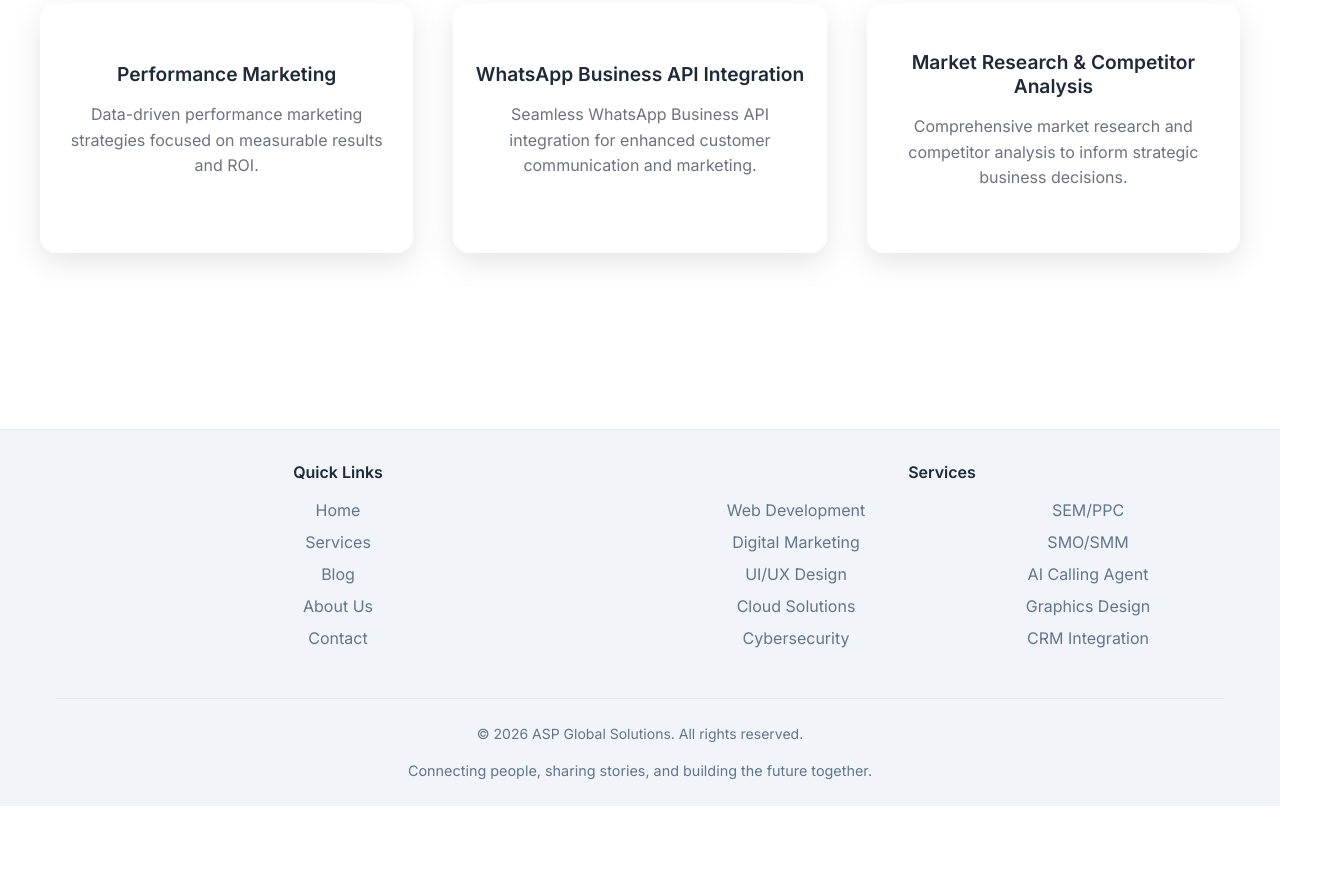
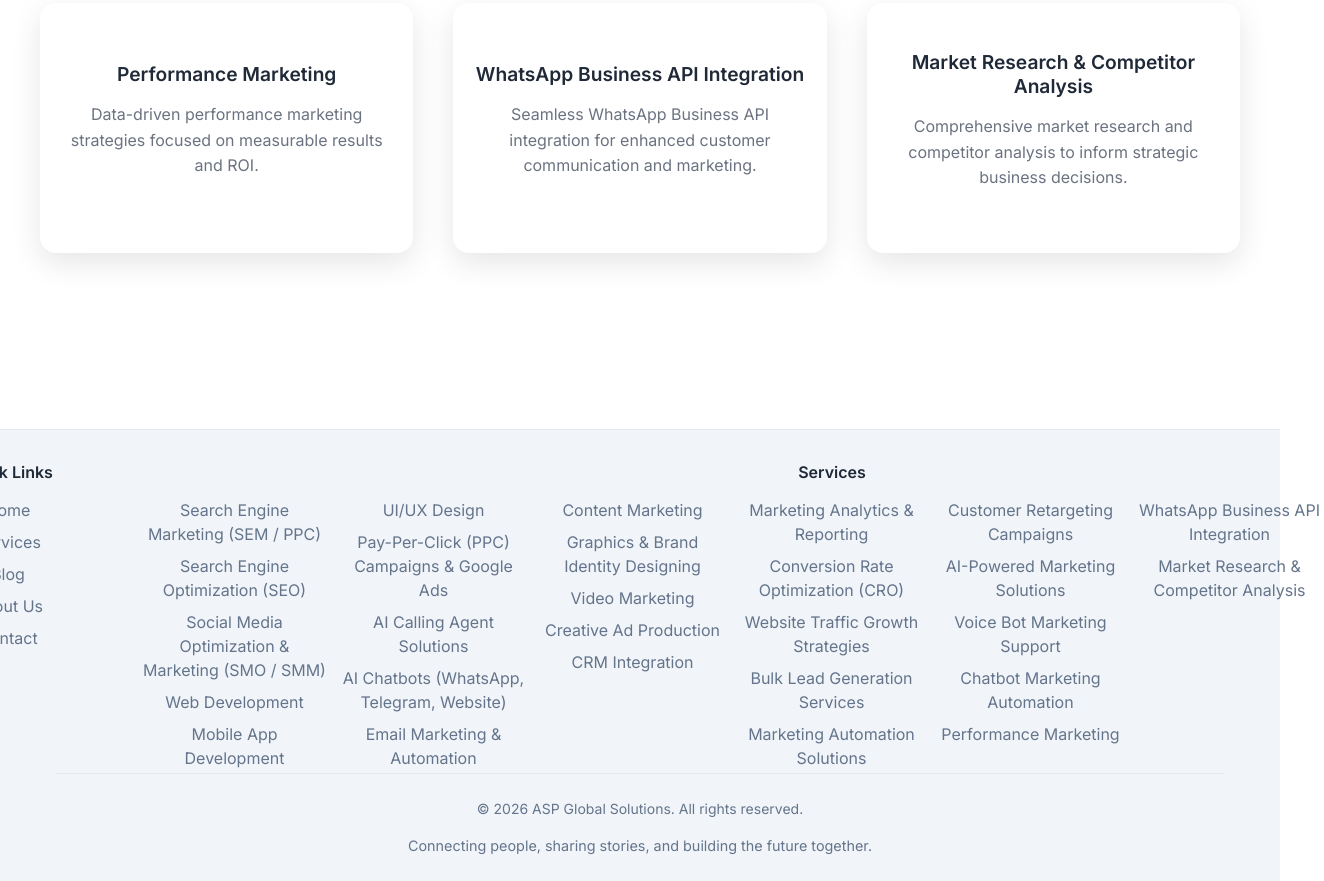
Before and after one commit to Divyanshi-gc21/asp-global-solutions-site, a website: page services.html in a window 1280 px wide. Shown: the part 2686-3567 px from the top of the page, 1324 px wide, since content can reach past the window. Before the commit the page ends 3492 px from the top, so only its background shows below. Drawn offline with Linux system fonts and the light colour scheme.

Commit message:
Update footer sections: Add services in columns and contact info to index and contact pages, revert services page footer change

```diff
--- a/services.html
+++ b/services.html
@@ -180,7 +180,7 @@
   <!-- Footer -->
   <footer class="site-footer">
     <div class="container footer-container">
-      <div class="footer-content" style="display: grid; grid-template-columns: repeat(auto-fit, minmax(250px, 1fr)); gap: 40px; margin-bottom: 40px;">
+      <div class="footer-content" style="display: grid; grid-template-columns: repeat(auto-fit, minmax(250px, 1fr)); gap: 40px; margin-left: -440px; margin-bottom: -5px;">
 
         <div class="footer-section">
           <br>
@@ -197,20 +197,45 @@
         <div class="footer-section">
          <br>
           <h4 style="font-size: 1rem; font-weight: 600; margin-bottom: 16px; color: #1f2937;">Services</h4>
-          <div style="display: grid; grid-template-columns: repeat(2, 1fr); gap: 8px 20px;">
+          <div style="display: grid; grid-template-columns: repeat(6, 1fr); margin-left: -300px; margin-right: -100px; gap: 10px 10px; ">
             <ul style="list-style: none; padding: 0; margin: 0;">
+              <li style="margin-bottom: 8px;"><a href="/services.html" style="color: #64748b; text-decoration: none;">Search Engine Marketing (SEM / PPC)</a></li>
+              <li style="margin-bottom: 8px;"><a href="/services.html" style="color: #64748b; text-decoration: none;">Search Engine Optimization (SEO)</a></li>
+              <li style="margin-bottom: 8px;"><a href="/services.html" style="color: #64748b; text-decoration: none;">Social Media Optimization & Marketing (SMO / SMM)</a></li>
               <li style="margin-bottom: 8px;"><a href="/services.html" style="color: #64748b; text-decoration: none;">Web Development</a></li>
-              <li style="margin-bottom: 8px;"><a href="/services.html" style="color: #64748b; text-decoration: none;">Digital Marketing</a></li>
+              <li style="margin-bottom: 8px;"><a href="/services.html" style="color: #64748b; text-decoration: none;">Mobile App Development</a></li>
+              </ul>
+              <ul style="list-style: none; padding: 0; margin: 0;">
               <li style="margin-bottom: 8px;"><a href="/services.html" style="color: #64748b; text-decoration: none;">UI/UX Design</a></li>
-              <li style="margin-bottom: 8px;"><a href="/services.html" style="color: #64748b; text-decoration: none;">Cloud Solutions</a></li>
-              <li style="margin-bottom: 8px;"><a href="/services.html" style="color: #64748b; text-decoration: none;">Cybersecurity</a></li>
-            </ul>
-            <ul style="list-style: none; padding: 0; margin: 0;">
-              <li style="margin-bottom: 8px;"><a href="/services.html" style="color: #64748b; text-decoration: none;">SEM/PPC</a></li>
-              <li style="margin-bottom: 8px;"><a href="/services.html" style="color: #64748b; text-decoration: none;">SMO/SMM</a></li>
-              <li style="margin-bottom: 8px;"><a href="/services.html" style="color: #64748b; text-decoration: none;">AI Calling Agent</a></li>
-              <li style="margin-bottom: 8px;"><a href="/services.html" style="color: #64748b; text-decoration: none;">Graphics Design</a></li>
+              <li style="margin-bottom: 8px;"><a href="/services.html" style="color: #64748b; text-decoration: none;">Pay-Per-Click (PPC) Campaigns & Google Ads</a></li>
+              <li style="margin-bottom: 8px;"><a href="/services.html" style="color: #64748b; text-decoration: none;">AI Calling Agent Solutions</a></li>
+              <li style="margin-bottom: 8px;"><a href="/services.html" style="color: #64748b; text-decoration: none;">AI Chatbots (WhatsApp, Telegram, Website)</a></li>
+              <li style="margin-bottom: 8px;"><a href="/services.html" style="color: #64748b; text-decoration: none;">Email Marketing & Automation</a></li>
+              </ul>
+              <ul style="list-style: none; padding: 0; margin: 0;">
+              <li style="margin-bottom: 8px;"><a href="/services.html" style="color: #64748b; text-decoration: none;">Content Marketing</a></li>
+              <li style="margin-bottom: 8px;"><a href="/services.html" style="color: #64748b; text-decoration: none;">Graphics & Brand Identity Designing</a></li>
+              <li style="margin-bottom: 8px;"><a href="/services.html" style="color: #64748b; text-decoration: none;">Video Marketing</a></li>
+              <li style="margin-bottom: 8px;"><a href="/services.html" style="color: #64748b; text-decoration: none;">Creative Ad Production</a></li>
               <li style="margin-bottom: 8px;"><a href="/services.html" style="color: #64748b; text-decoration: none;">CRM Integration</a></li>
+              </ul>
+              <ul style="list-style: none; padding: 0; margin: 0;">
+              <li style="margin-bottom: 8px;"><a href="/services.html" style="color: #64748b; text-decoration: none;">Marketing Analytics & Reporting</a></li>
+              <li style="margin-bottom: 8px;"><a href="/services.html" style="color: #64748b; text-decoration: none;">Conversion Rate Optimization (CRO)</a></li>
+              <li style="margin-bottom: 8px;"><a href="/services.html" style="color: #64748b; text-decoration: none;">Website Traffic Growth Strategies</a></li>
+              <li style="margin-bottom: 8px;"><a href="/services.html" style="color: #64748b; text-decoration: none;">Bulk Lead Generation Services</a></li>
+              <li style="margin-bottom: 8px;"><a href="/services.html" style="color: #64748b; text-decoration: none;">Marketing Automation Solutions</a></li>
+              </ul>
+              <ul style="list-style: none; padding: 0; margin: 0;">
+              <li style="margin-bottom: 8px;"><a href="/services.html" style="color: #64748b; text-decoration: none;">Customer Retargeting Campaigns</a></li>
+              <li style="margin-bottom: 8px;"><a href="/services.html" style="color: #64748b; text-decoration: none;">AI-Powered Marketing Solutions</a></li>
+              <li style="margin-bottom: 8px;"><a href="/services.html" style="color: #64748b; text-decoration: none;">Voice Bot Marketing Support</a></li>
+              <li style="margin-bottom: 8px;"><a href="/services.html" style="color: #64748b; text-decoration: none;">Chatbot Marketing Automation</a></li>
+              <li style="margin-bottom: 8px;"><a href="/services.html" style="color: #64748b; text-decoration: none;">Performance Marketing</a></li>
+              </ul>
+              <ul style="list-style: none; padding: 0; margin: 0;">
+              <li style="margin-bottom: 8px;"><a href="/services.html" style="color: #64748b; text-decoration: none;">WhatsApp Business API Integration</a></li>
+              <li style="margin-bottom: 8px;"><a href="/services.html" style="color: #64748b; text-decoration: none;">Market Research & Competitor Analysis</a></li>
             </ul>
           </div>
         </div>
```
Also changed, not shown: contact.html (+2 -5 lines), index.html (+19 -14 lines).
